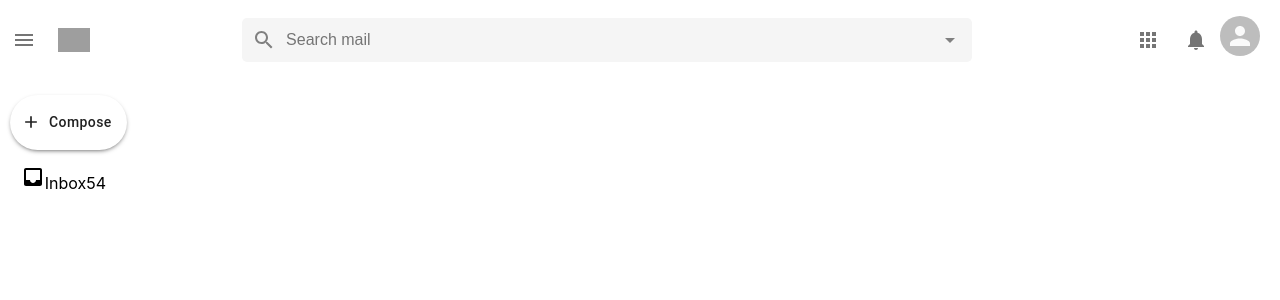
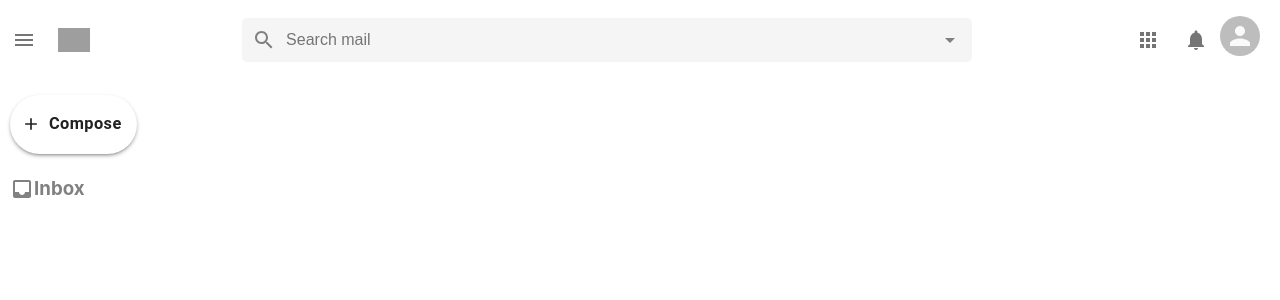
Before and after one commit to AravindMurgan/Gmail_react_redux_firebase, a React (Create React App) app: page / in a window 1280 px wide. Shown: the top 300 px of the page. Built offline with nearby package versions, Linux system fonts and the light colour scheme; grey boxes are pictures that could not be loaded.

Commit message:
sidebarOption

```diff
--- a/src/components/Sidebar/Sidebar.js
+++ b/src/components/Sidebar/Sidebar.js
@@ -9,7 +9,7 @@ function Sidebar() {
 	return (
 		<div className='sidebar'>
 			<Button className='sidebar__compose' startIcon={<AddIcon />}>
-				Compose
+				<h3>Compose</h3>
 			</Button>
 
 			<SidebarOption Icon={InboxIcon} title='Inbox' number={54} />
--- /dev/null
+++ b/src/components/Sidebar/SidebarOption.css
@@ -0,0 +1,15 @@
+.sidebarOption{
+    color: #818181;
+    display: flex;
+    align-items: center;
+    height: 40px;
+    padding: 0 10px;
+    border-top-right-radius: 20px;
+    border-bottom-right-radius: 20px;
+    cursor: pointer;
+}
+
+.sidebarOption > p {
+    display: none;
+    font-weight: 300;
+}
--- a/src/components/Sidebar/SidebarOption.js
+++ b/src/components/Sidebar/SidebarOption.js
@@ -1,11 +1,14 @@
-import React from 'react'
+import React from 'react';
+import './SidebarOption.css';
 
-function SidebarOption({Icon,title,number}) {
-    return (
-        <div className='sidebarOption' >
-            <Icon />{title}{number}
-        </div>
-    )
+function SidebarOption({ Icon, title, number }) {
+	return (
+		<div className='sidebarOption'>
+			<Icon />
+			<h3>{title}</h3>
+			<p>{number}</p>
+		</div>
+	);
 }
 
-export default SidebarOption
+export default SidebarOption;
```
